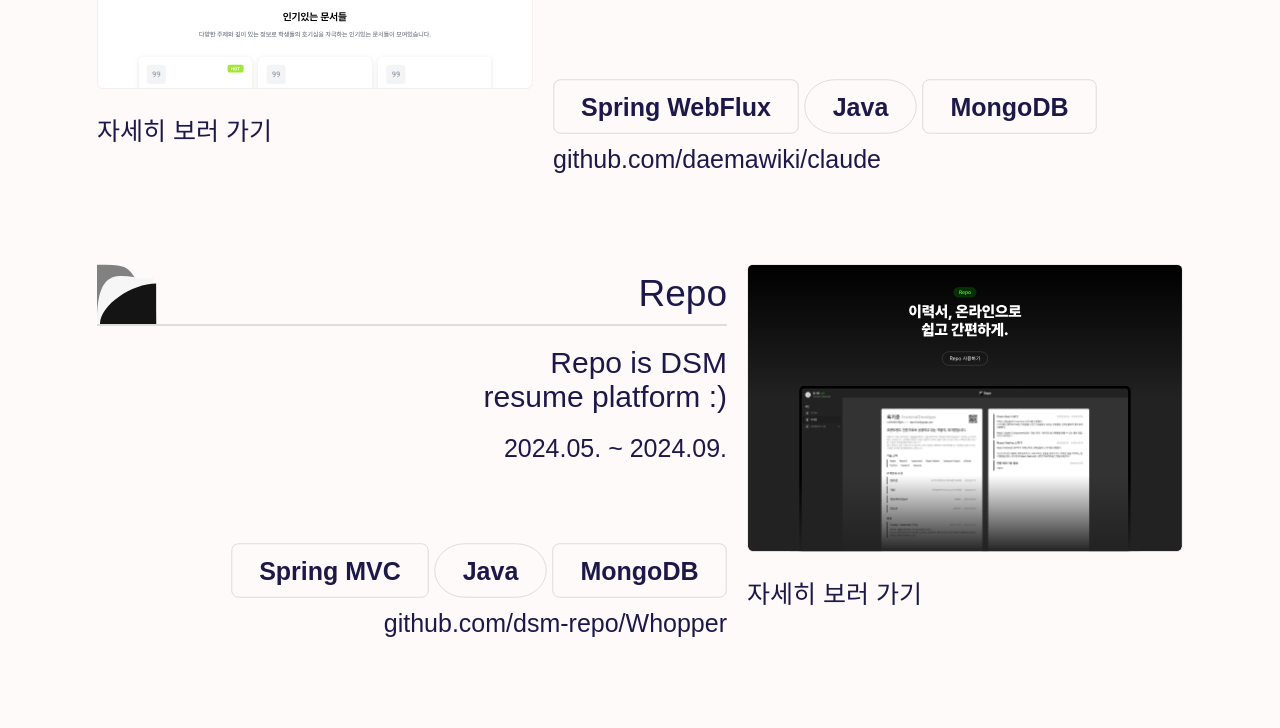
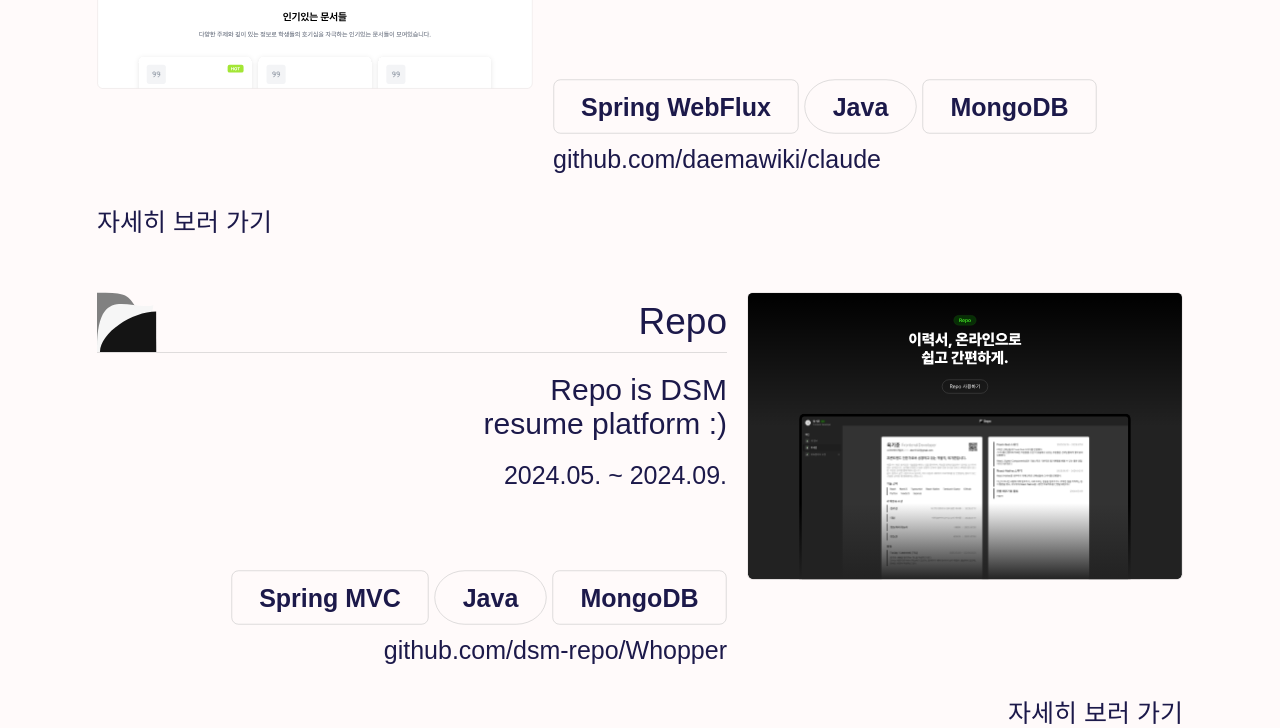
Before and after one commit to TIL-playground/portfolio, a React (Create React App) app: page / in a window 1280 px wide. Shown: the part 3075-3803 px from the top of the page. Built offline with nearby package versions, Linux system fonts and the light colour scheme.

Commit message:
feat: 그리드 올바르게 설정

```diff
--- a/src/components/Project.js
+++ b/src/components/Project.js
@@ -17,7 +17,7 @@
   width: 100%;
   max-width: 600px;
   grid-column: ${props => props.alignRight ? '2 / 3' : '1 / 2'};
-  grid-row: 1 / span 5;
+  grid-row: 1 / span 4;
   cursor: pointer;
   transition: transform 0.3s ease;
 `;
@@ -83,7 +83,9 @@
   text-decoration-line: none;
   color: #000000;
   grid-column: ${props => props.alignRight ? '2 / 3' : '1 / 2'};
-  grid-row: 1 / span 5;
+  grid-row: 2 / 6;
+  align-self: end;
+  margin-top: 20px;
 
   &:hover {
     opacity: 0.6;
@@ -94,8 +96,6 @@
   font: 25px "Pretendard", sans-serif;
   font-weight: 500;
   text-align: ${props => props.alignRight ? 'right' : 'left'};
-  margin-top: 20px;
-  margin-bottom: 20px;
   color: #1c194a;
   white-space: pre-line;
   line-height: 1.5;
@@ -120,9 +120,9 @@
 }) => {
   return (
     <ProjectContainer>
+      <ProjectImage src={imageSrc} alt={imageAlt} alignRight={alignRight} />
       <NotionLink href={notionLink} target="_blank" rel="noopener noreferrer" alignRight={alignRight}>
-        <ProjectImage src={imageSrc} alt={imageAlt} alignRight={alignRight} />
-        <InnerText>자세히 보러 가기</InnerText>
+        <InnerText alignRight={alignRight}>자세히 보러 가기</InnerText>
       </NotionLink>
       <ProjectContent alignRight={alignRight}>
         <ProjectTitleLogoContainer alignRight={alignRight}>
```
